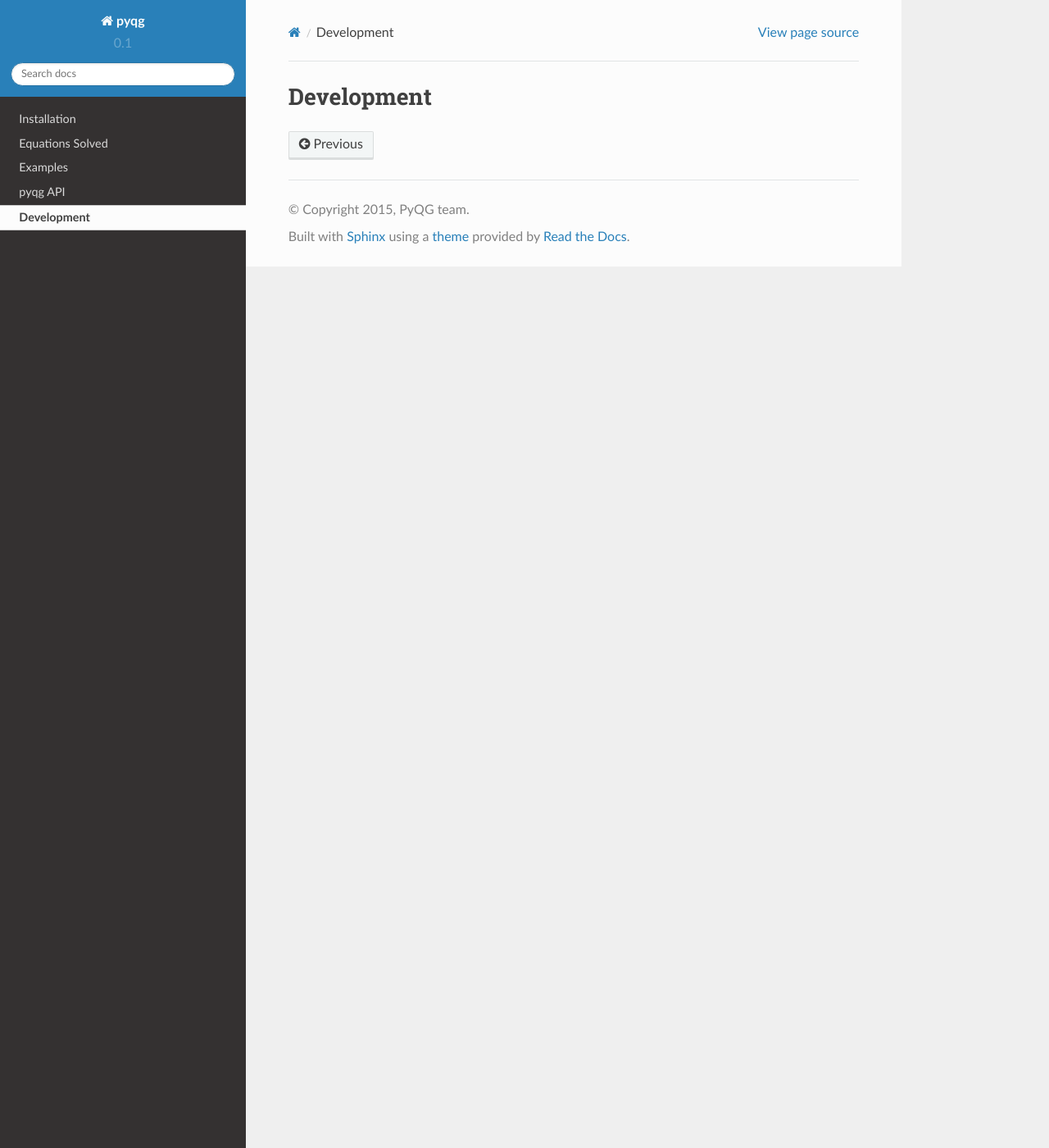
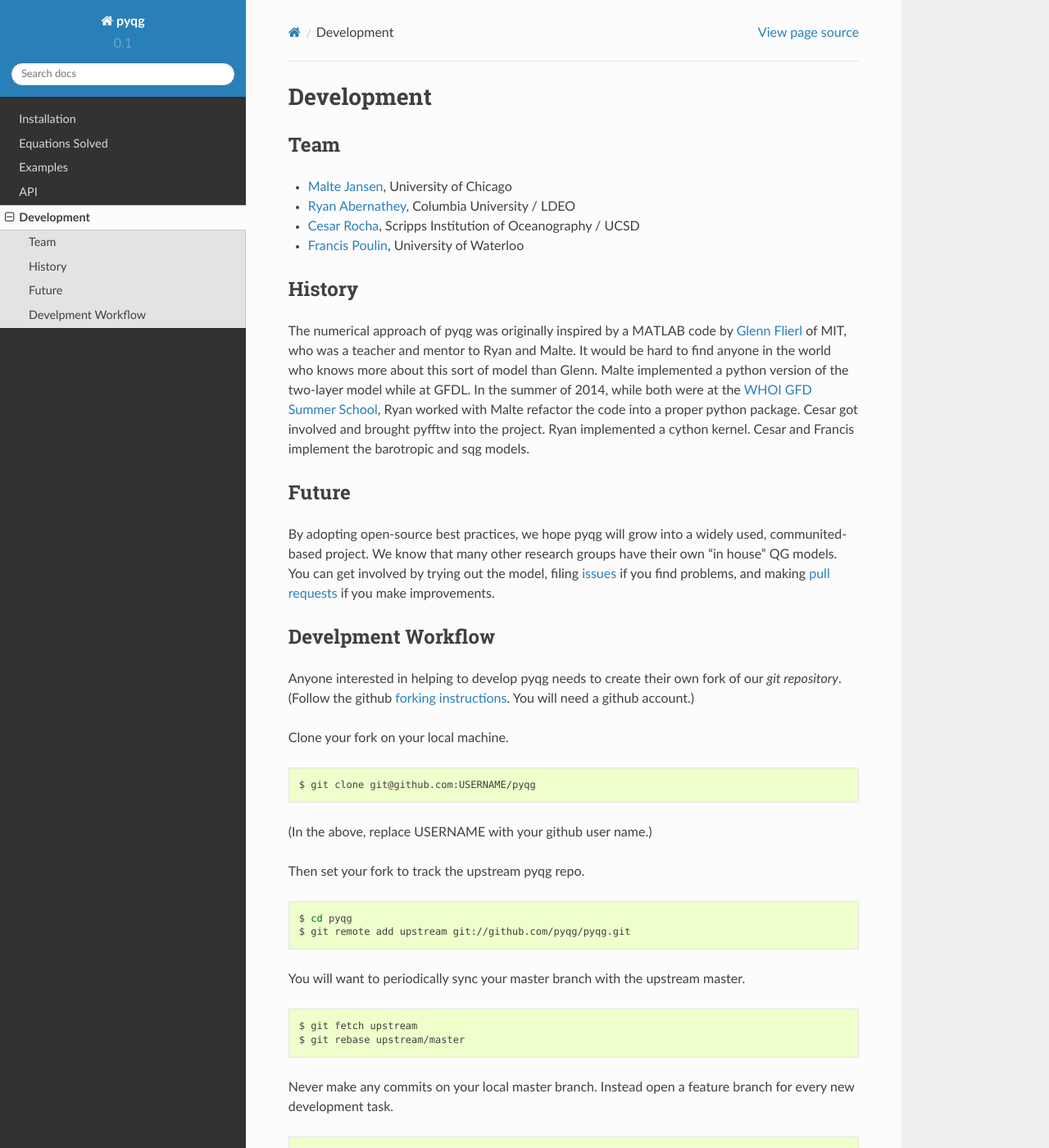
Before and after one commit to pyqg/pyqg, a Sphinx documentation site: the page built from docs/development.rst, in a window 1280 px wide and 1400 px high. Shown: the whole window at 82% size. Built offline with Sphinx 7.4.7 and the Read the Docs theme 2.0.0, drawn with Linux system fonts in a browser that asks for light colours; pages that are not in the unit, such as notebooks, are missing from menus; some of the changed text lies outside the part shown.

Commit message:
wrote development and summary

```diff
--- a/docs/api.rst
+++ b/docs/api.rst
@@ -1,5 +1,5 @@
-pyqg API
-########
+API
+###
 
 .. automodule:: pyqg
    :members:
--- a/docs/development.rst
+++ b/docs/development.rst
@@ -1,4 +1,117 @@
-.. _installation:
+Development
+###########
 
-Development
-############
+Team
+====
+
+- `Malte Jansen`_, University of Chicago
+
+- `Ryan Abernathey`_, Columbia University / LDEO
+
+- `Cesar Rocha`_, Scripps Institution of Oceanography / UCSD
+
+- `Francis Poulin`_, University of Waterloo
+
+.. _Malte Jansen: http://geosci.uchicago.edu/people/malte-jansen/
+.. _Ryan Abernathey: http://ryan.actualscience.net
+.. _Cesar Rocha: http://crocha700.github.io/
+.. _Francis Poulin: https://uwaterloo.ca/poulin-research-group/
+
+History
+=======
+
+The numerical approach of pyqg was originally inspired by a MATLAB code by
+`Glenn Flierl`_ of MIT, who was a teacher and mentor to Ryan and Malte.
+It would be hard to find anyone in the world who knows more about this sort
+of model than Glenn. Malte implemented a python version of the two-layer
+model while at GFDL. In the summer of 2014, while both were at the `WHOI GFD
+Summer School`_, Ryan worked with Malte refactor the code into a proper
+python package. Cesar got involved and brought pyfftw into the project. Ryan
+implemented a cython kernel. Cesar and Francis implement the barotropic and
+sqg models.
+
+.. _WHOI GFD Summer School: https://www.whoi.edu/gfd/
+.. _Glenn Flierl: http://eaps-www.mit.edu/paoc/people/glenn-r-flierl
+
+Future
+======
+
+By adopting open-source best practices, we hope pyqg will grow into a widely
+used, communited-based project. We know that many other research groups have
+their own "in house" QG models. You can get involved by trying out the model,
+filing issues_ if you find problems, and making `pull requests`_ if you make
+improvements.
+
+.. _issues: https://github.com/pyqg/pyqg/issues
+.. _pull requests: https://github.com/pyqg/pyqg/pulls
+
+Develpment Workflow
+===================
+
+Anyone interested in helping to develop pyqg needs to create their own fork
+of our `git repository`. (Follow the github `forking instructions`_. You
+will need a github account.)
+
+.. _git repository: https://github.com/pyqg/pyqg
+.. _forking instructions: https://help.github.com/articles/fork-a-repo/
+
+Clone your fork on your local machine.
+
+.. code-block:: bash
+
+    $ git clone git@github.com:USERNAME/pyqg
+
+(In the above, replace USERNAME with your github user name.)
+
+Then set your fork to track the upstream pyqg repo.
+
+.. code-block:: bash
+
+    $ cd pyqg
+    $ git remote add upstream git://github.com/pyqg/pyqg.git
+
+You will want to periodically sync your master branch with the upstream master.
+
+.. code-block:: bash
+
+    $ git fetch upstream
+    $ git rebase upstream/master
+
+Never make any commits on your local master branch. Instead open a feature
+branch for every new development task.
+
+.. code-block:: bash
+
+    $ git checkout -b cool_new_feature
+
+(Replace `cool_new_feature` with an appropriate description of your feature.)
+At this point you work on your new feature, using `git add` to add your
+changes. When your feature is complete and well tested, commit your changes
+
+.. code-block:: bash
+
+    $ git commit -m 'did a bunch of great work'
+
+and push your branch to github.
+
+.. code-block:: bash
+
+    $ git push origin cool_new_feature
+
+At this point, you go find your fork on github.com and create a `pull
+request`_. Clearly describe what you have done in the comments. If your
+pull request fixes an issue or adds a useful new feature, the team will
+gladly merge it.
+
+.. _pull request: https://help.github.com/articles/using-pull-requests/
+
+After your pull request is merged, you can switch back to the master branch,
+rebase, and delete your feature branch. You will find your new feature
+incorporated into pyqg.
+
+.. code-block:: bash
+
+    $ git checkout master
+    $ git fetch upstream
+    $ git rebase upstream/master
+    $ git branch -d cool_new_feature
```
Also changed, not shown: README.md (+22 -3 lines), docs/index.rst (+20 -3 lines), docs/preface.rst (deleted, +0 -14 lines).
